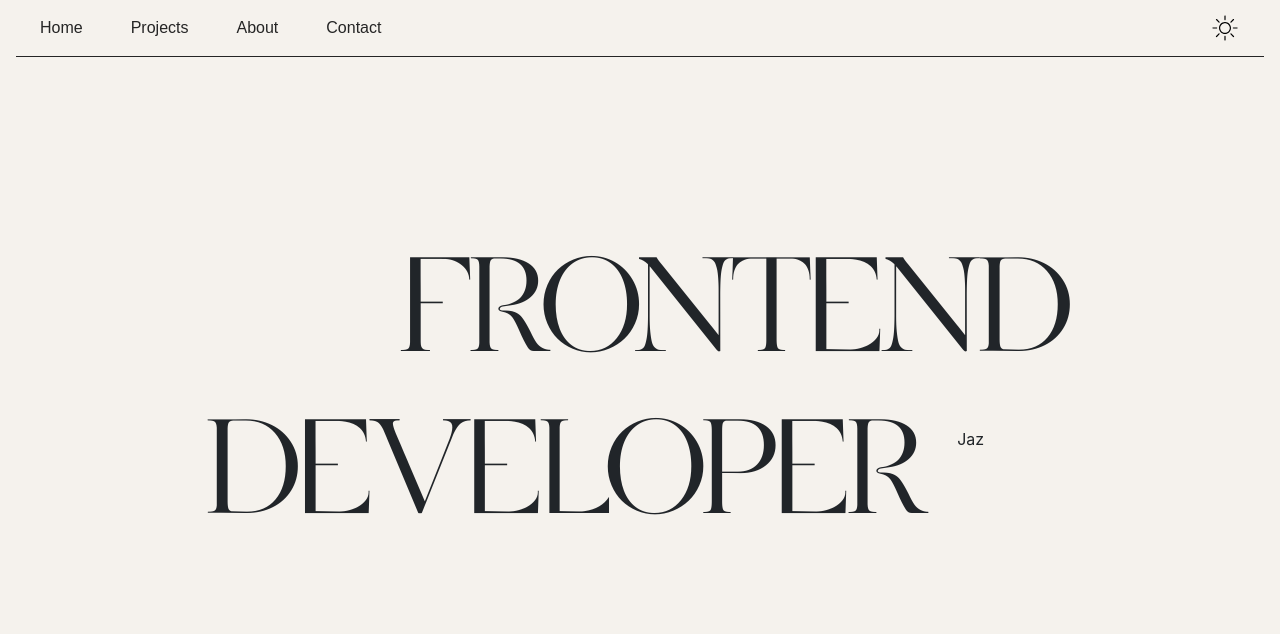
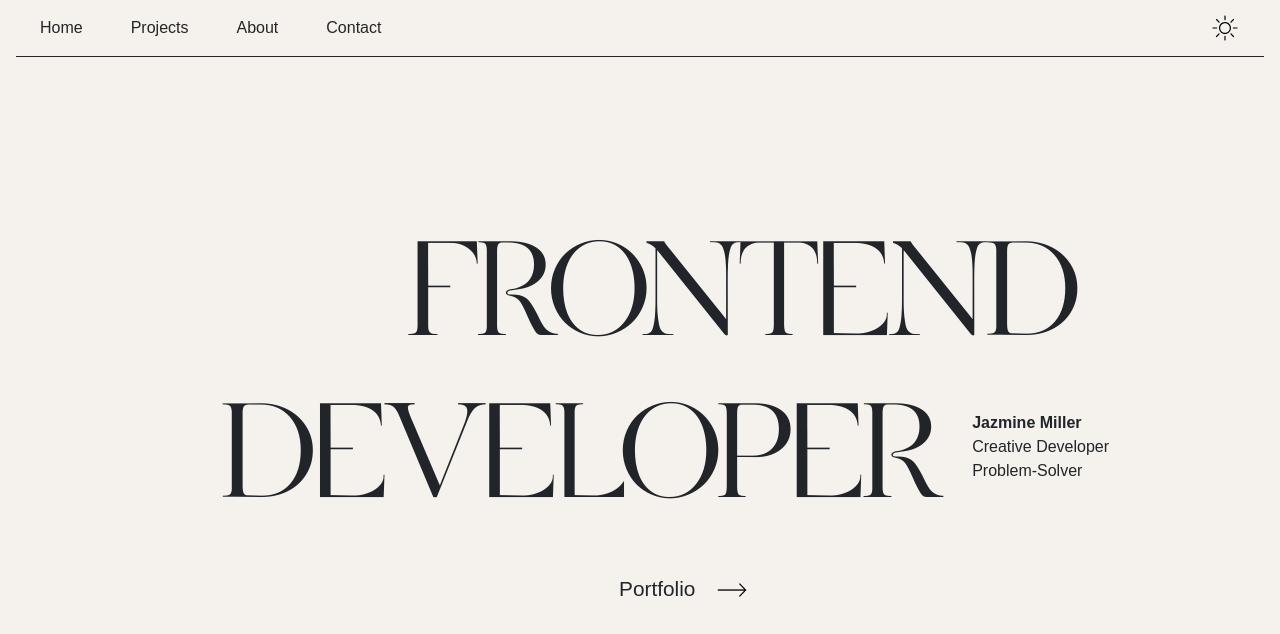
Before and after one commit to jazdmiller/jazmine-miller-portfolio, a React (Vite) app: page / in a window 1280 px wide. Shown: the top 634 px of the page. Built offline with nearby package versions, Linux system fonts and the light colour scheme.

Commit message:
install sass/gsap, add custom cursor

```diff
--- a/package.json
+++ b/package.json
@@ -10,8 +10,10 @@
     "preview": "vite preview"
   },
   "dependencies": {
+    "gsap": "^3.12.2",
     "react": "^18.2.0",
-    "react-dom": "^18.2.0"
+    "react-dom": "^18.2.0",
+    "sass": "^1.68.0"
   },
   "devDependencies": {
     "@types/react": "^18.2.15",
--- a/src/App.css
+++ /dev/null
@@ -1,77 +0,0 @@
-/* #root {
-  max-width: 1280px;
-  margin: 0 auto;
-  padding: 2rem;
-  text-align: center;
-} */
-@font-face {
-  font-family: 'Zephyr';
-  src: url('../public/assets/fonts/zephyr-webfont.ttf');
-}
-
-body{
-  margin: 0;
-}
-
-/* ******* NAVBAR ********** */
-
-.navbar{
-  position: fixed;
-  width: 100%;
-}
-
-.navbar-expand-lg .navbar-nav .nav-link {
-  padding-right: 2.5rem;
-}
-
-.home-page{
-  background-color: #F5F2ED;
-  height: 100vh;
-}
-
-.nav-item.nav-link{
-  color: #252525;
-  font-family: 'Montserrat', sans-serif;
-
-}
-
-.nav-item.nav-link:hover{
-  text-decoration: line-through;
-  transition: text-decoration .3s ease;
-
-}
-
-.navbar-collapse{
-  border-bottom: 1px solid #252525;
-}
-
-.darkmode-icon{
-  width: 30px;
-}
-/* *******NAVBAR END ********** */
-
-
-/* ******* HOME PAGE ********** */
-
-.home-container{
-  margin: 0;
-  justify-content: center;
-  align-items: center;
-  display: flex;
-  min-height: 100vh;
-}
-
-.home-text{
-  font-family: 'Zephyr', serif;
-  text-transform: uppercase;
-  font-size: 9em;
-}
-
-.developer-col{
-  margin-top: -5%;
-}
-
-.home-wrapper{
-  margin-left: 15%;
-}
-/* ******* HOME PAGE END ********** */
--- a/src/App.jsx
+++ b/src/App.jsx
@@ -1,4 +1,4 @@
-import './App.css'
+import './App.scss'
 import Navbar from './components/Navbar'
 import Home from './pages/Home'
 
--- /dev/null
+++ b/src/App.scss
@@ -0,0 +1,168 @@
+/* #root {
+  max-width: 1280px;
+  margin: 0 auto;
+  padding: 2rem;
+  text-align: center;
+} */
+@font-face {
+  font-family: 'Zephyr';
+  src: url('../public/assets/fonts/zephyr-webfont.ttf');
+}
+
+body{
+  margin: 0;
+  background: #F5F2ED;
+  width: 100vw;
+  height: 100vh;
+}
+
+.row{
+  margin-left: 0;
+}
+
+/* ******* NAVBAR ********** */
+
+.navbar{
+  position: fixed;
+  width: 100%;
+}
+
+.navbar-expand-lg .navbar-nav .nav-link {
+  padding-right: 2.5rem;
+}
+
+.home-page{
+  background-color: #F5F2ED;
+  height: 100vh;
+}
+
+.nav-item.nav-link{
+  color: #252525;
+  font-family: 'Montserrat', sans-serif;
+
+}
+
+.nav-item.nav-link:hover{
+  text-decoration: line-through;
+  transition: text-decoration .3s ease;
+
+}
+
+.navbar-collapse{
+  border-bottom: 1px solid #252525;
+}
+
+.darkmode-icon{
+  width: 30px;
+}
+/* *******NAVBAR END ********** */
+
+
+/* ******* HOME PAGE ********** */
+
+.home-container{
+  margin: 0;
+  justify-content: center;
+  align-items: center;
+  display: flex;
+}
+
+.home-text{
+  font-family: 'Zephyr', serif;
+  text-transform: uppercase;
+
+}
+
+.developer-col{
+  margin-top: -5%;
+}
+
+
+
+.home-sub-text{
+  font-family: 'Montserrat', sans-serif;
+}
+
+.name-text{
+  font-weight: 700;
+}
+
+.btn-row{
+  width: 90%;
+}
+.btn-col{
+  font-family: 'Montserrat', sans-serif;
+  font-size: 1.3em;
+}
+
+.arrow-icon img{
+  width: 30px;
+}
+
+.cursor {
+  display: none;
+}
+/* ******* HOME PAGE END ********** */
+
+/* ******* MEDIA QUERIES ********** */
+
+@media (min-width: 375px){
+  .home-text{
+    font-size: 4em;
+  }
+
+  .home-container{
+    min-height: 100vh;
+  }
+
+
+  .btn-col{
+    margin-top: 20%;
+  }
+}
+
+@media (min-width: 500px){
+  .home-text{
+    font-size: 5em;
+  }
+}
+
+@media (min-width: 768px){
+  .home-text{
+    font-size: 9em;
+  }
+  .home-wrapper{
+    margin-left: 15%;
+  }
+  .home-container{
+    min-height: 100vh;
+  }
+
+  .btn-col{
+    margin-top: 0;
+  }
+
+  html,
+   body {
+      cursor: none;
+   }
+
+   .cursor {
+      pointer-events: none;
+
+      .cursor__ball {
+         left: 0;
+         mix-blend-mode: difference;
+         position: fixed;
+         top: 0;
+         z-index: 1000;
+
+         circle {
+            fill: #955F3D;
+         }
+      }
+   }
+}
+
+
+/* ******* MEDIA QUERIES END ********** */
--- a/src/pages/Home.jsx
+++ b/src/pages/Home.jsx
@@ -1,13 +1,100 @@
 import React from 'react'
+import ArrowIcon from '../../public/assets/images/icons8-arrow-50.png'
+import { gsap } from 'gsap';
 
 function Home() {
+    let cursor;
+let bigBall;
+let smallBall;
+
+let body;
+let widthMatches = false;
+
+window.addEventListener("load", () => {
+   cursor = document.querySelector(".cursor");
+   body = document.body;
+
+   bigBall = document.querySelector(".cursor__ball--big");
+   smallBall = document.querySelector(".cursor__ball--small");
+
+   // Listeners
+   var x = window.matchMedia("(min-width: 768px)");
+   togglePageCursor(x);
+   x.addListener(togglePageCursor);
+
+   body.addEventListener("mousemove", onMouseMove);
+   document.querySelectorAll(".hoverable").forEach((e) => {
+      e.addEventListener("mouseenter", onMouseHover);
+      e.addEventListener("mouseleave", onMouseHoverOut);
+   });
+});
+
+function togglePageCursor(e) {
+   if (e.matches) {
+      widthMatches = true;
+      body.style.cursor = "none";
+   } else {
+      widthMatches = false;
+      body.style.cursor = "";
+      cursor.style.display = "none";
+   }
+}
+
+// Move the cursor
+function onMouseMove(e) {
+   if (widthMatches) {
+      cursor.style.display = "block";
+   }
+
+   gsap.to(bigBall, {
+      x: e.pageX - 20,
+      y: e.pageY - 15,
+      duration: 0.8,
+      ease: "ease-in-out"
+   });
+
+   gsap.to(smallBall, {
+      x: e.pageX - 5,
+      y: e.pageY - 5,
+      duration: 0.3
+   });
+}
+
+// Hover an element
+function onMouseHover() {
+   gsap.to(bigBall, {
+      scale: 4,
+      duration: 0.3
+   });
+}
+
+function onMouseHoverOut() {
+   gsap.to(bigBall, {
+      scale: 1,
+      duration: 0.3
+   });
+}
+
   return (
     <div className='home-page'>
+        <div class="cursor">
+      <div class="cursor__ball cursor__ball--big">
+         <svg height="40" width="40">
+            <circle cx="20" cy="20" r="20" stroke-width="0"></circle>
+         </svg>
+      </div>
+
+      <div class="cursor__ball cursor__ball--small">
+         <svg height="10" width="10">
+            <circle cx="5" cy="5" r="5" stroke-width="0"></circle>
+         </svg>
+      </div>
+   </div>
         <div className='home-container mx-auto'>
             <div className='container home-wrapper'>
 
             <div className='row'>
-                <div className='col home-text text-center'>
+                <div className='col home-text text-md-center'>
                 frontend
                 </div>
             </div>
@@ -16,7 +103,21 @@ function Home() {
                 developer
                 </div>
                 <div className='col'>
-                    Jaz
+                    <div className='row home-sub-text name-text'>
+                    Jazmine Miller
+                    </div>
+                    <div className='row home-sub-text'>
+                    Creative Developer
+                    </div>
+                    <div className='row home-sub-text'>
+                    Problem-Solver
+                    </div>
+
+                </div>
+            </div>
+            <div className='row btn-row'>
+                <div className='col btn-col text-md-center'>
+                Portfolio <span className='ml-3 arrow-icon'><img src={ArrowIcon}/></span>
                 </div>
             </div>
             </div>
```
Also changed, not shown: public/assets/images/icons8-arrow-50.png (added), 1 other file (tests, documents, lock files or other folders).
